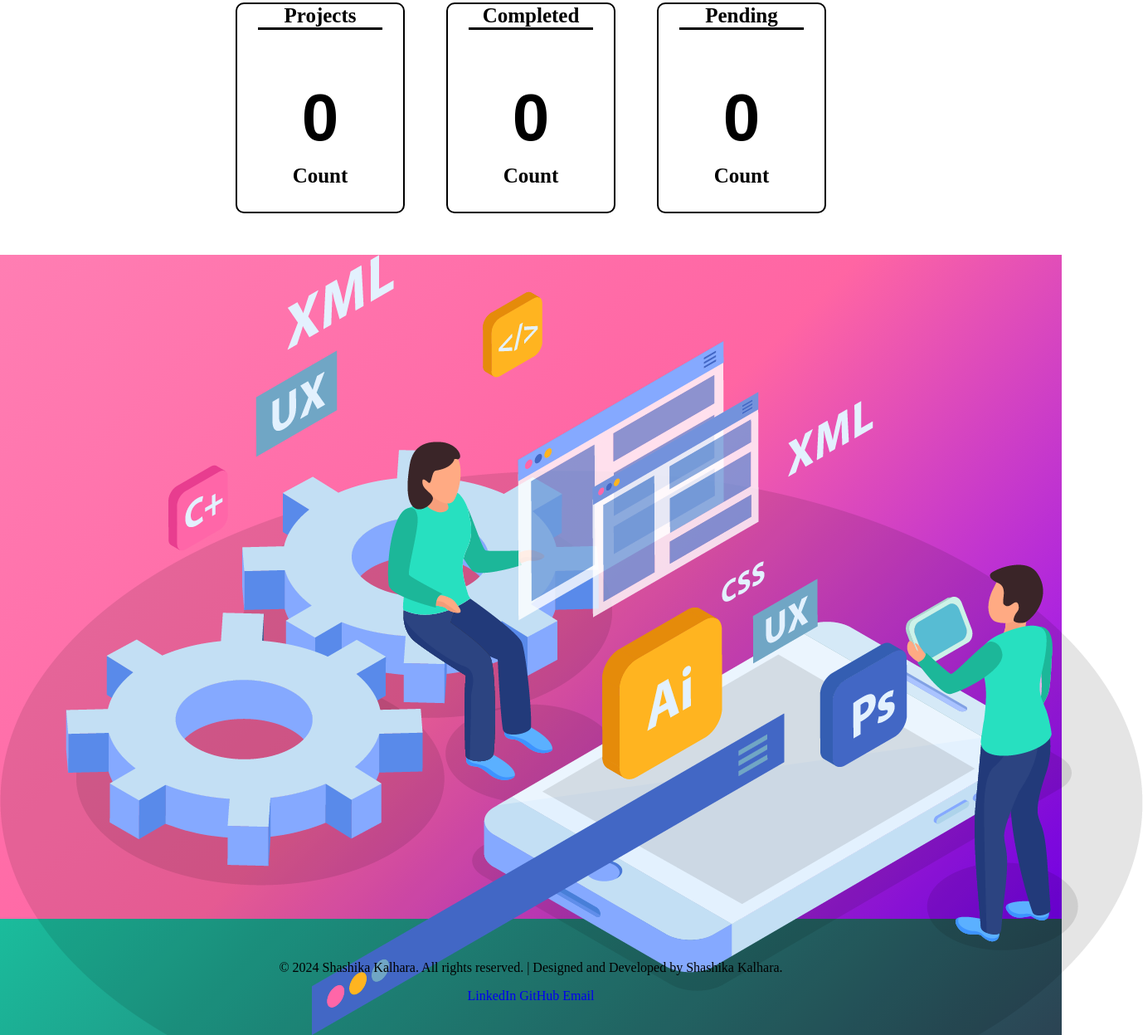
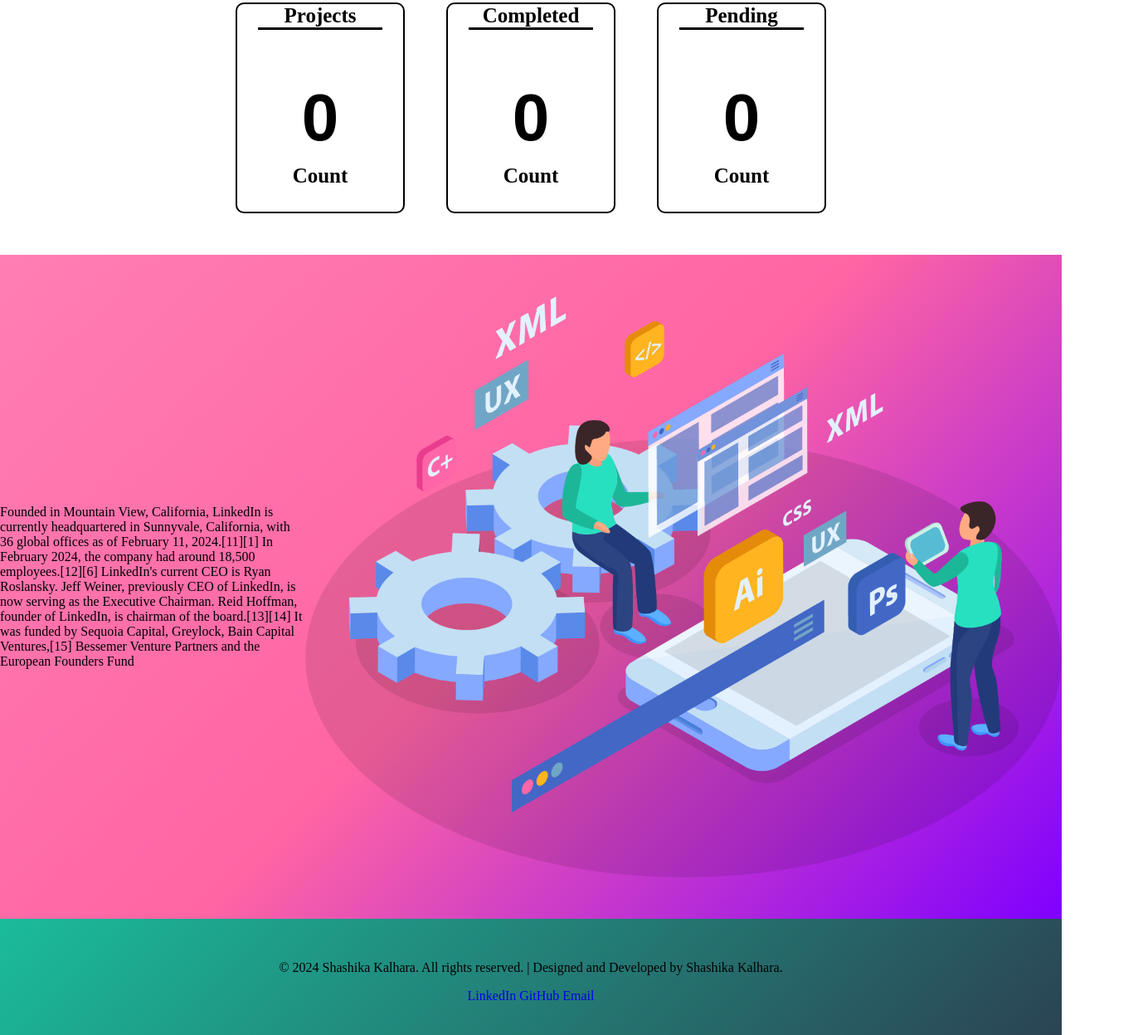
Before and after one commit to 990842221V/Personal-Web-Site, a plain HTML site: page index.html in a window 1280 px wide. Shown: the part 187-1434 px from the top of the page at 83% size, 1378 px wide, since content can reach past the window. Drawn offline with Linux system fonts and the light colour scheme.

Commit message:
updating body part

```diff
--- a/Pages/about_me.css
+++ b/Pages/about_me.css
@@ -7,6 +7,10 @@ body{
     display: flex;
     align-items: center;
     justify-content: space-between;
+    height: 80px;
+    width: 100%;
+    position: fixed;
+    top: 0;
 }
 
 .label_headding{
--- a/Pages/gallery.css
+++ b/Pages/gallery.css
@@ -7,6 +7,10 @@ body{
     display: flex;
     align-items: center;
     justify-content: space-between;
+    height: 80px;
+    width: 100%;
+    position: fixed;
+    top: 0;
 }
 
 .label_headding{
--- a/Pages/projects.css
+++ b/Pages/projects.css
@@ -7,6 +7,10 @@ body{
     display: flex;
     align-items: center;
     justify-content: space-between;
+    height: 80px;
+    width: 100%;
+    position: fixed;
+    top: 0;
 }
 
 .label_headding{
--- a/index.css
+++ b/index.css
@@ -1,5 +1,9 @@
 body{
     margin: 0;
+}
+
+body::-webkit-scrollbar {
+    display: none;
 }
 
 .Headding{
@@ -148,10 +152,18 @@ nav .start-About me, a:nth-child(4):hover~.nav_animation{
     width: 100%;
     background: linear-gradient(135deg, #ff7eb3, #ff65a3, #7f00ff);
     margin-top: 50px;
+    display: flex;
+    justify-content: space-between;
+    align-items: center;
 }
 
-img{
-    min-height: 450px;
+
+.bodyImage{
+    max-height: 700px;
+    float: right;
+    display: flex;
+    flex: 1;
+    align-items: center;
 }
 
 
--- a/index.html
+++ b/index.html
@@ -61,8 +61,18 @@
 
    <!-- Body Start -->
    <div class="body">
-    <img src="/Gallery/Home/1904.i402.015.Web development isometric concept background [Converted].png" alt="">
-    <p></p>
+
+    <div class="leftPart">
+        <p>Founded in Mountain View, California, LinkedIn is currently headquartered in Sunnyvale, California, with 36 global offices as of February 11, 2024.[11][1] In February 2024,
+             the company had around 18,500 employees.[12][6]
+            LinkedIn's current CEO is Ryan Roslansky. Jeff Weiner, previously CEO of LinkedIn,
+             is now serving as the Executive Chairman. Reid Hoffman, founder of LinkedIn, is
+             chairman of the board.[13][14] It was funded by Sequoia Capital, Greylock, Bain
+             Capital Ventures,[15] Bessemer Venture Partners and the European Founders Fund</p>
+    </div>
+
+        <img class="bodyImage" src="/Gallery/Home/1904.i402.015.Web development isometric concept background [Converted].png" alt="">
+
    </div>
 
 
```
